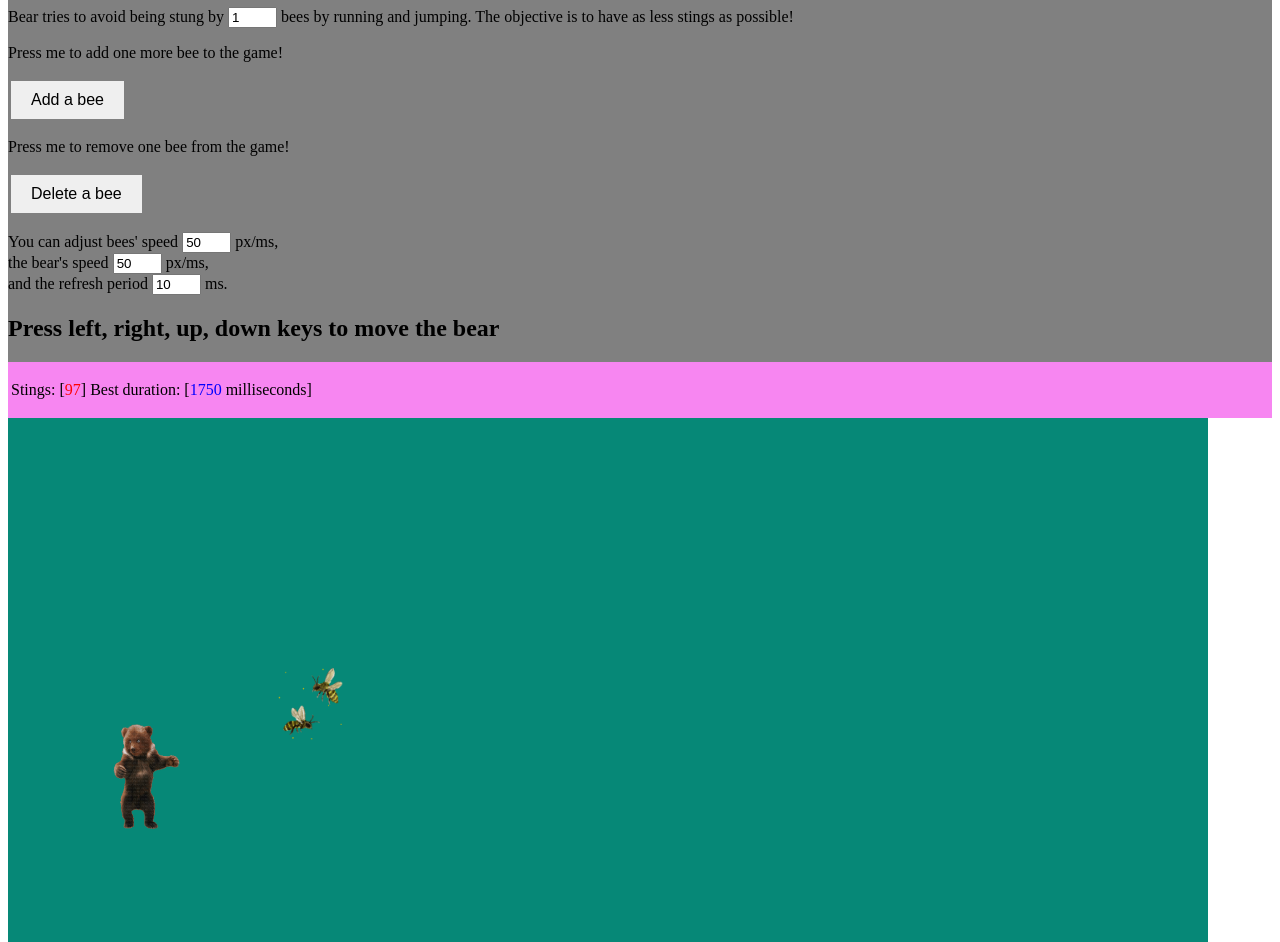
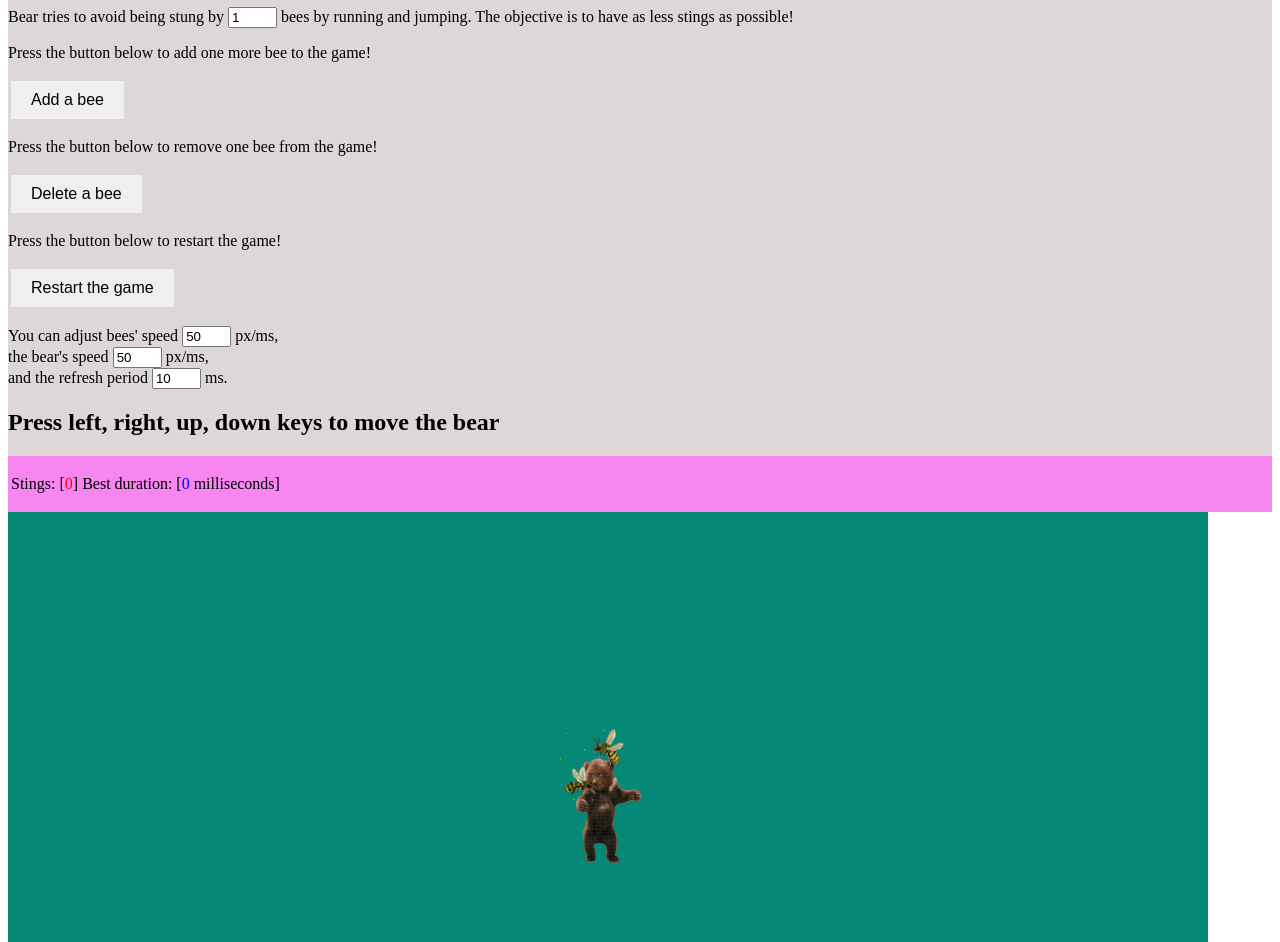
Before and after one commit to fgs2/f28wp_lab_2, a plain HTML site: page index.html in a window 1280 px wide. Shown: the part 81-1023 px from the top of the page. Drawn offline with Linux system fonts and the light colour scheme.

Commit message:
Final commit (improvements to restarting game feature)

```diff
--- a/css/game_css.css
+++ b/css/game_css.css
@@ -1,7 +1,7 @@
 #bear {
     position: absolute;
-    left: 100px;
-    /*top: 240px;*/
+    left: 562.25px;
+    top: 240px;
     width: 75px;
     height: 120px;
 }
@@ -16,7 +16,7 @@
 }
 
 #title {
-    background-color: rgb(128, 128, 128);
+    background-color: rgb(221, 215, 215);
     align-content: center;
     align-self: center;
 }
@@ -68,6 +68,5 @@
 }
 
 #del:hover {
-    background-color:rgb(6, 136, 119);
-    color: white;
+    background-color:bisque;
 }
--- a/index.html
+++ b/index.html
@@ -24,8 +24,9 @@
         <div id="title">
             <h1>Help the bear escape the bees !</h1>
             <p>Bear tries to avoid being stung by <input type="text" id="nbBees" onchange="makeBees();" value="1" size="3"> bees by running and jumping. The objective is to have as less stings as possible!</p>
-            <p>Press me to add one more bee to the game!</p><button type="button" id="add" onclick="addBee();">Add a bee</button>
-            <p>Press me to remove one bee from the game!</p><button type="button" id="del" onclick="deleteBee();">Delete a bee</button>
+            <p>Press the button below to add one more bee to the game!</p><button type="button" id="add" onclick="addBee();">Add a bee</button>
+            <p>Press the button below to remove one bee from the game!</p><button type="button" id="del" onclick="deleteBee();">Delete a bee</button>
+            <p>Press the button below to restart the game!</p><button type="button" id="del" onclick="start();">Restart the game</button>
             <p>You can adjust bees' speed <input type="text" id="speedBees" value="50" size="3"> px/ms,
                 <br> the bear's speed <input type="text" id="speedBear" onchange="setSpeed();" value="50" size="3"> px/ms,
                 <br> and the refresh period <input type="text" id="periodTimer" value="10" size="3"> ms.</p>
--- a/js/game.js
+++ b/js/game.js
@@ -1,25 +1,23 @@
 function start() {
     if (typeof bees != "undefined") {
-        console.log(numberOfBees);
         while (bees.length != 0) {
             deleteBee();
         }
+        numberOfBees = 1;
         score = 0;
         hits.innerHTML = score;
-        numberOfBees = 1;
         longestDuration = 0;
         document.getElementById("duration").innerHTML = longestDuration;
         clearTimeout(updateTimer);
     }
     bear = new Bear();
     document.addEventListener("keydown", moveBear, false);
-    // document.addEventListener("keydown", function(){
-    //     lastStingTime = new Date();
-    // }, false);
-    lastStingTime = new Date();
+    document.addEventListener("keydown", function(){
+        lastStingTime = new Date();
+        updateBees();
+    }, {once: true});
     bees = new Array();
     makeBees();
-    updateBees();
 }
 
 function Bear() {
@@ -61,7 +59,6 @@ function Bear() {
 
 function setSpeed () {
     bear.dBear = document.getElementById("speedBear").value;
-    console.log("Bear speed is: " +  this.dBear);
 }
 
 // Handles keyboard events
@@ -189,9 +186,7 @@ function deleteBee() {
         alert("There are no bees on the board!");
         return;
     }
-    console.log(document.getElementById("board").children);
     bee = String('bee' + numberOfBees);
-    console.log(bee);
     var todelete = document.getElementById(bee);
     var parent = todelete.parentNode;
     parent.removeChild(todelete);
@@ -237,7 +232,7 @@ function isHit(defender, offender) {
             if (thisDuration > longestDuration) longestDuration = thisDuration;
         }
         document.getElementById("duration").innerHTML = longestDuration;
-        if (score == 1000) {
+        if (score === 1000) {
             alert("Game over! Restarting game...");
             start();
         }
@@ -263,7 +258,7 @@ function overlap(element1, element2) {
     intersectArea = x_intersect * y_intersect;
 
     // if intersection is 0, no hit
-    if (intersectArea == 0 || isNaN(intersectArea)) {
+    if (intersectArea === 0 || isNaN(intersectArea)) {
         return false;
     }
     return true;
```
